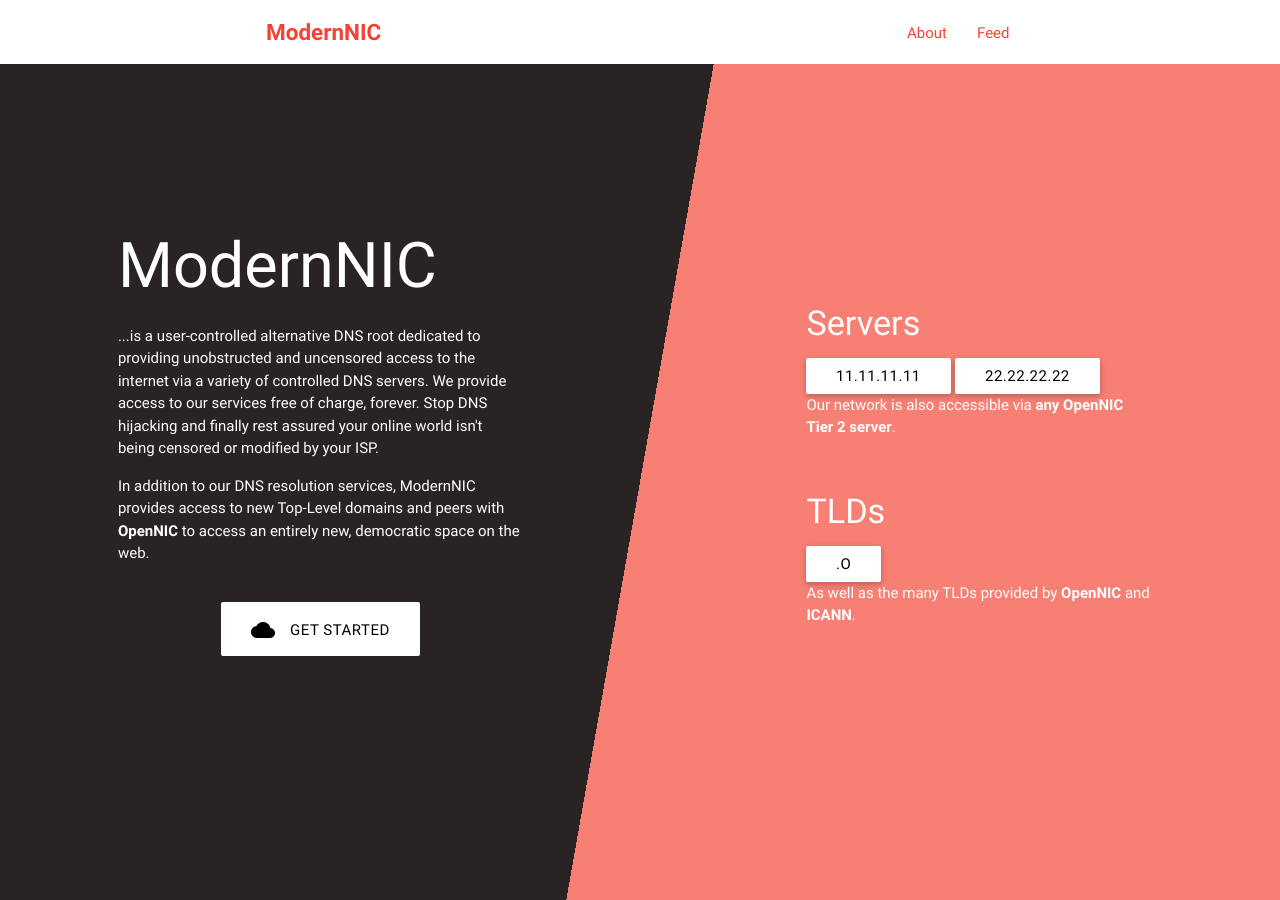
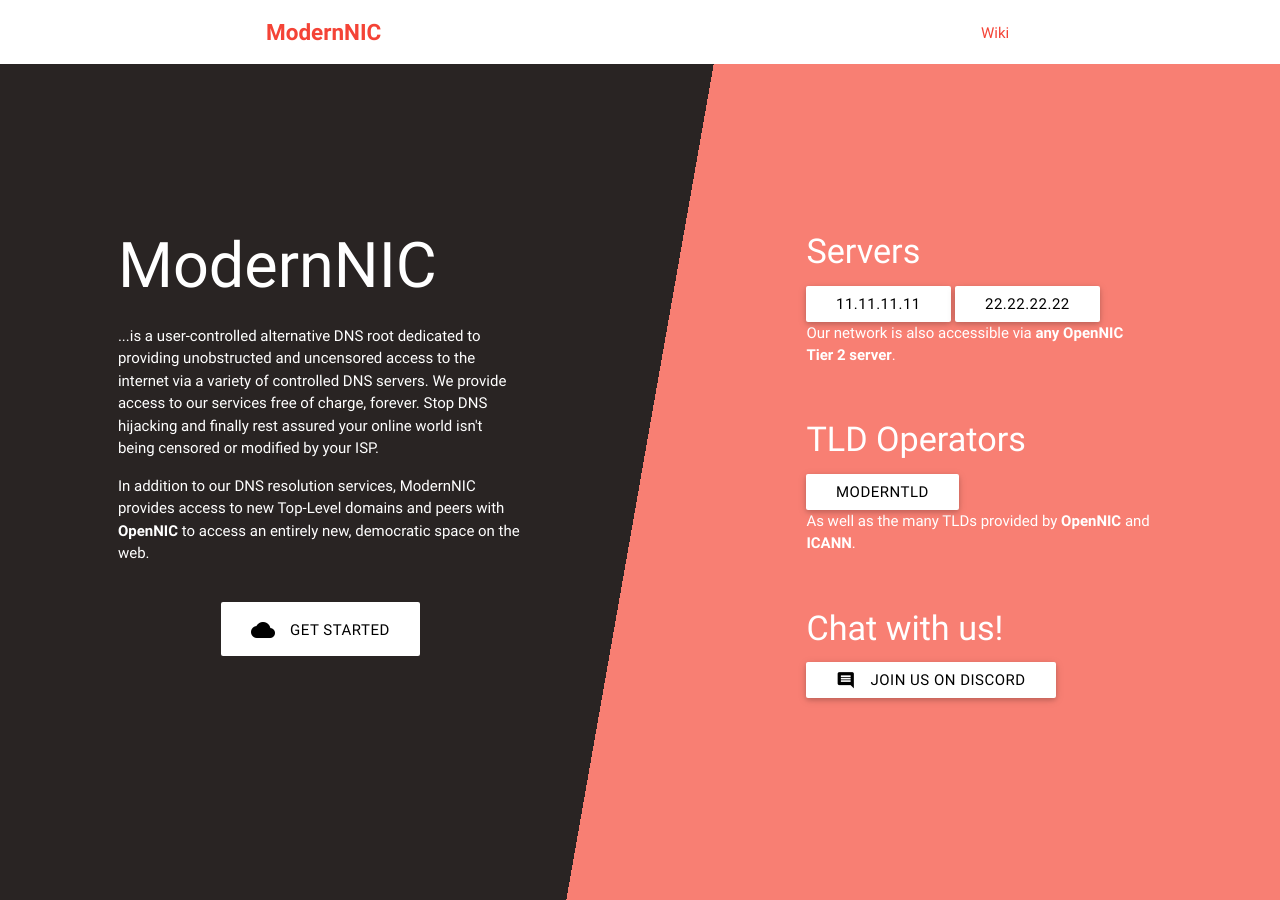
Before and after one commit to moderntld/www.modernnic.net, a Jekyll site: the page built from index.html, in a window 1280 px wide. Built offline with Jekyll 4.4.1, drawn with Linux system fonts in a browser that asks for light colours; the list of posts is cut into pages by our own code.

Commit message:
Linking to External Services

```diff
--- a/_includes/header.html
+++ b/_includes/header.html
@@ -2,22 +2,12 @@
 <nav class="white {{ site.color.navbar }}-text z-depth-0">
     <ul id="slide-out" class="side-nav">
         <li><a href="{{ site.baseurl }}/" class="{{ site.color.navbar }}-text">Home</a></li>
-        {% for page in site.pages %}
-            {% if page.title %}
-                <li><a href="{{ page.url | prepend: site.baseurl }}" class="{{ site.color.navbar }}-text">{{ page.title }}</a></li>
-            {% endif %}
-        {% endfor %}
-        <li><a href="{{ "/feed.xml" | prepend: site.baseurl }}" class="{{ site.color.navbar }}-text">Feed</a></li>
+        <li><a href="https://github.com/ModernTLD/www.modernnic.org/wiki" class="{{ site.color.navbar }}-text">Wiki</a></li>
     </ul>
     <div class="container container-large">
     <a class="brand-logo" href="{{ site.baseurl }}/" class="orange-text"><span class="light {{ site.color.navbar }}-text"><b>{{ site.title }}</b> {{ site.site }}</span></a>
     <ul class="right hide-on-med-and-down">
-        {% for page in site.pages %}
-            {% if page.title %}
-                <li><a href="{{ page.url | prepend: site.baseurl }}" class="{{ site.color.navbar }}-text">{{ page.title }}</a></li>
-            {% endif %}
-        {% endfor %}
-        <li><a href="{{ "/feed.xml" | prepend: site.baseurl }}" class="{{ site.color.navbar }}-text">Feed</a></li>
+        <li><a href="https://github.com/ModernTLD/www.modernnic.org/wiki" class="{{ site.color.navbar }}-text">Wiki</a></li>
     </ul>
     <a href="#" data-activates="slide-out" class="button-collapse right {{ site.color.navbar }}-text"><i class="material-icons">menu</i></a>
     </div>
--- a/index.html
+++ b/index.html
@@ -18,25 +23,34 @@
           and finally rest assured your online world isn't being censored or modified by your ISP.</p>
         <p>In addition to our DNS resolution services, ModernNIC provides access to new Top-Level domains and peers with <b><a class="white-text"
           href="https://opennicproject.org" target="_blank">OpenNIC</a></b> to access an entirely new, democratic space on the web.</p>
-        <br /><center><a class="waves-effect waves-light btn-large white black-text z-depth-0"><i class="material-icons left">cloud</i>Get Started</a></center>
+        <br /><center><a class="waves-effect waves-light btn-large white black-text z-depth-0" href="https://github.com/ModernTLD/www.modernnic.org/wiki" target="_blank"><i class="material-icons left">cloud</i>Get Started</a></center>
       </div>
     </div>
   </div>
 </div>
-<div class="white-text hide-on-med-and-down" style="position: fixed; top: 32vh; left: 60vw; z-index: 1000; text-align: left; margin-right: 10vw; margin-left: 3vw;">
-  <h4>Servers</h3>
+<div class="white-text hide-on-med-and-down" style="position: fixed; top: 24vh; left: 60vw; z-index: 1000; text-align: left; margin-right: 10vw; margin-left: 3vw;">
+  <h4>Servers</h4>
   <p>
     <a class="waves-effect waves-light btn white black-text">11.11.11.11</a>&nbsp;<a class="waves-effect waves-light btn white black-text">22.22.22.22</a>
     <br />Our network is also accessible via <b><a href="https://servers.opennicproject.org/" target="_blank" class="white-text">any OpenNIC Tier 2 server</a></b>.
   </p>
   <br />
-  <h4>TLDs</h3>
+  <h4>TLD Operators</h4>
   <p>
-    <a class="waves-effect waves-light btn white black-text">.o</a>
+    <a class="waves-effect waves-light btn white black-text" href="https://www.moderntld.com/" target="_blank">ModernTLD</a>
     <br />As well as the many TLDs provided by <b><a href="https://servers.opennicproject.org/" target="_blank" class="white-text">OpenNIC</a></b> and
     <b><a href="http://wiki.opennicproject.org/LegacyDNS" target="_blank" class="white-text">ICANN</a></b>.
   </p>
+  <br />
+  <h4>Chat with us!</h4>
+  <p><a class="waves-effect waves-light btn white black-text" href="https://discord.gg/pYbUrB6" target="_blank"><i class="material-icons left">comment</i>Join us on Discord</a></p>
 </div>
+
+<!--
+  THIS IS THE MOBILE/TABLET LAYOUT
+  Hopefully soon I'll find a way to merge both these sections together so we won't have to update content for each layout.
+  BEFORE COMMITING: Make sure BOTH the desktop and mobile layout contain the same content :)
+-->
 
 <div class="hide-on-large-only white-text center">
   <div style="background-color: #292423;">
@@ -49,7 +63,7 @@
             and finally rest assured your online world isn't being censored or modified by your ISP.</p>
           <p>In addition to our DNS resolution services, ModernNIC provides access to new Top-Level domains and peers with <b><a class="white-text"
             href="https://opennicproject.org" target="_blank">OpenNIC</a></b> to access an entirely new, democratic space on the web.</p>
-          <br /><center><a class="waves-effect waves-light btn-large white black-text z-depth-0"><i class="material-icons left">cloud</i>Get Started</a></center>
+          <br /><center><a class="waves-effect waves-light btn-large white black-text z-depth-0" href="https://github.com/ModernTLD/www.modernnic.org/wiki" target="_blank"><i class="material-icons left">cloud</i>Get Started</a></center>
         </div>
       </div>
     </div>
@@ -58,18 +72,21 @@
     <div class="container" style="margin-top: -20px; padding-top: 20px; padding-bottom: 20px;">
       <div class="row">
         <div class="col m12">
-          <h4>Servers</h3>
+          <h4>Servers</h4>
           <p>
             <a class="waves-effect waves-light btn white black-text">11.11.11.11</a>&nbsp;<a class="waves-effect waves-light btn white black-text">22.22.22.22</a>
             <br />Our network is also accessible via <b><a href="https://servers.opennicproject.org/" target="_blank" class="white-text">any OpenNIC Tier 2 server</a></b>.
           </p>
           <br />
-          <h4>TLDs</h3>
+          <h4>TLD Operators</h4>
           <p>
-            <a class="waves-effect waves-light btn white black-text">.o</a>
+            <a class="waves-effect waves-light btn white black-text" href="https://www.moderntld.com/" target="_blank">ModernTLD</a>
             <br />As well as the many TLDs provided by <b><a href="https://servers.opennicproject.org/" target="_blank" class="white-text">OpenNIC</a></b> and
             <b><a href="http://wiki.opennicproject.org/LegacyDNS" target="_blank" class="white-text">ICANN</a></b>.
           </p>
+          <br />
+          <h4>Chat with us!</h4>
+          <p><a class="waves-effect waves-light btn white black-text" href="https://discord.gg/pYbUrB6" target="_blank"><i class="material-icons left">comment</i>Join us on Discord</a></p>
         </div>
       </div>
     </div>
```
Also changed, not shown: other parts of index.html (+5 -0 lines).
